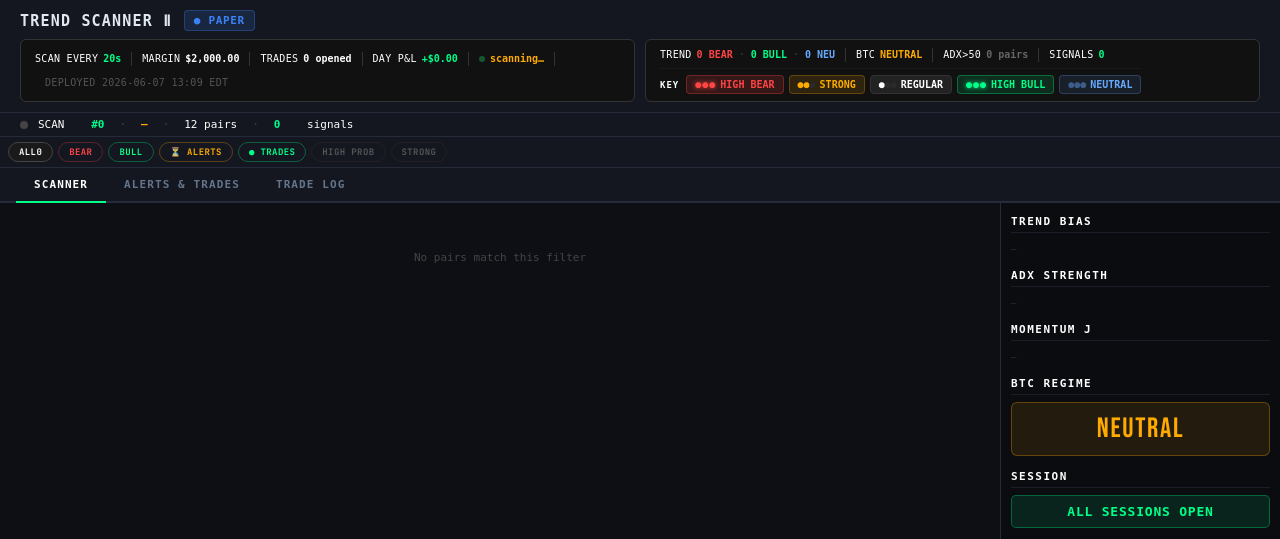
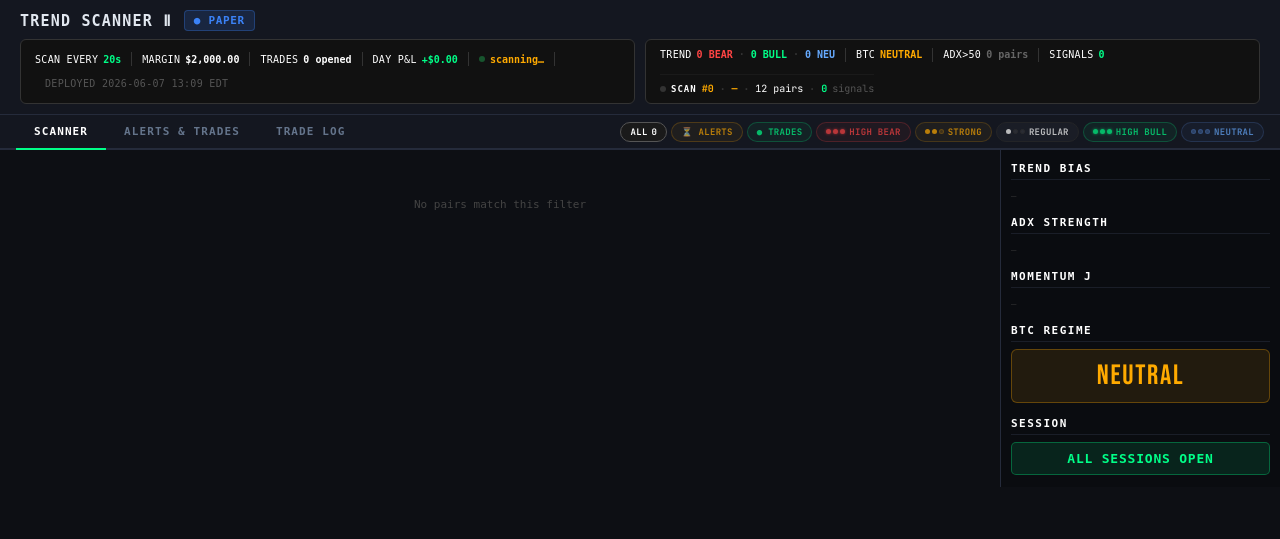
Before and after one commit to krishnanrvijay-afk/trend-scanner-part-deux, a FastAPI app: page / in a window 1280 px wide. Shown: the top 539 px of the page. Run offline with FastAPI, Linux system fonts and the light colour scheme; data that the repository does not hold is empty.

Commit message:
feat: filter pills on tab row, scan line in right card, remove key chips and standalone filter bar, filter logic on cards

```diff
--- a/templates/dashboard.html
+++ b/templates/dashboard.html
@@ -350,19 +350,6 @@
     .cap-yellow { background: var(--yellow); }
     .cap-red    { background: var(--red); }
 
-    /* ── Scan pulse strip ───────────────────────────────────── */
-    .scan-pulse-strip {
-      background: var(--surface);
-      border-bottom: 1px solid var(--border);
-      padding: 5px 20px;
-      display: flex;
-      align-items: center;
-      gap: 10px;
-      font-family: var(--font);
-      font-size: 11px;
-      white-space: nowrap;
-      overflow: hidden;
-    }
     .pulse-dot {
       width: 8px;
       height: 8px;
@@ -558,11 +545,11 @@
     .tab-content { display: none; }
     .tab-content.active { display: block; }
     .tab-actions {
-      margin-left: auto;
       display: flex;
       align-items: center;
       gap: 8px;
-      padding: 6px 0;
+      padding: 6px 0 6px 8px;
+      flex-shrink: 0;
     }
     @keyframes tab-label-flash {
       0%, 100% { color: var(--muted); }
@@ -795,25 +782,41 @@
       border-top: 1px solid #1a1a1a;
       flex-shrink: 0;
     }
-    /* ── Filter bar ───────────────────────────────────────── */
-    #filter-bar {
-      display:flex; flex-direction:row; gap:5px; padding:5px 8px;
-      overflow-x:auto; scrollbar-width:none;
-      background:var(--surface); border-bottom:1px solid var(--border);
+    /* ── Tab filter pills ─────────────────────────────────── */
+    .tab-filter-pills {
+      margin-left: auto;
+      display: flex;
+      align-items: center;
+      gap: 4px;
+      padding: 5px 0 5px 8px;
+      overflow-x: auto;
+      scrollbar-width: none;
+      flex-shrink: 1;
+      min-width: 0;
     }
-    #filter-bar::-webkit-scrollbar { display:none; }
-    .filter-pill {
-      display:inline-flex; align-items:center; padding:3px 10px;
-      border:1px solid #222; border-radius:12px;
-      font-family:'JetBrains Mono',monospace; font-size:9px; font-weight:700;
-      color:#555; cursor:pointer; white-space:nowrap; flex-shrink:0;
-      background:transparent; letter-spacing:0.4px;
+    .tab-filter-pills::-webkit-scrollbar { display: none; }
+    .tfp {
+      font-family: 'JetBrains Mono', monospace;
+      font-size: 9px; font-weight: 700;
+      padding: 3px 9px; border-radius: 10px; border: 1px solid;
+      cursor: pointer; flex-shrink: 0; letter-spacing: 0.3px;
+      display: inline-flex; align-items: center; gap: 4px;
+      opacity: 0.7; transition: opacity 0.15s;
     }
-    .filter-pill.active { background:#1a1a1a; border-color:#444; color:#fff; }
-    .filter-pill.fp-bear   { color:#ff4444; border-color:rgba(255,68,68,0.3); }
-    .filter-pill.fp-bull   { color:#00ff88; border-color:rgba(0,255,136,0.3); }
-    .filter-pill.fp-alerts { color:#ffaa00; border-color:rgba(255,170,0,0.3); }
-    .filter-pill.fp-trades { color:#00ff88; border-color:rgba(0,255,136,0.3); }
+    .tfp.active { border-color: #555 !important; opacity: 1; }
+    .tfp[data-filter="all"]       { border-color:#333; color:#fff; background:#1a1a1a; }
+    .tfp[data-filter="alerts"]    { border-color:rgba(255,170,0,0.3); color:#ffaa00; background:rgba(255,170,0,0.07); }
+    .tfp[data-filter="trades"]    { border-color:rgba(0,255,136,0.3); color:#00ff88; background:rgba(0,255,136,0.07); }
+    .tfp[data-filter="bear-high"] { border-color:rgba(255,68,68,0.3); color:#ff4444; background:rgba(255,68,68,0.08); }
+    .tfp[data-filter="strong"]    { border-color:rgba(255,170,0,0.25); color:#ffaa00; background:rgba(255,170,0,0.07); }
+    .tfp[data-filter="regular"]   { border-color:#2a2a2a; color:#fff; background:rgba(255,255,255,0.04); }
+    .tfp[data-filter="bull-high"] { border-color:rgba(0,255,136,0.3); color:#00ff88; background:rgba(0,255,136,0.08); }
+    .tfp[data-filter="neutral"]   { border-color:rgba(100,160,255,0.25); color:#66aaff; background:rgba(100,160,255,0.07); }
+    .tfp-dots { display:inline-flex; gap:2px; align-items:center; }
+    .tfp-dots span { width:5px; height:5px; border-radius:50%; display:inline-block; }
+    .tfp-dots-red   span { background:#ff4444; box-shadow:0 0 3px rgba(255,68,68,0.8); }
+    .tfp-dots-green span { background:#00ff88; box-shadow:0 0 3px rgba(0,255,136,0.8); }
+    .tfp-dots-blue  span { background:rgba(100,160,255,0.4); border:1px solid rgba(100,160,255,0.3); }
     /* ── Card grid ────────────────────────────────────────── */
     #card-grid {
       flex:1; min-width:0;
@@ -976,43 +979,24 @@
           <span class="hc-val" style="color:#00ff88" id="hc-signals">0</span>
         </div>
       </div>
-      <div style="border-top:1px solid #1a1a1a;padding-top:6px;display:flex;align-items:center;gap:5px;flex-wrap:wrap">
-        <span style="font-size:9px;font-weight:700;color:#ffffff;letter-spacing:1px;margin-right:2px">KEY</span>
-        <span style="display:inline-flex;align-items:center;gap:4px;font-size:10px;font-weight:700;padding:3px 8px;border-radius:4px;background:rgba(255,68,68,0.15);color:#ff4444;border:1px solid rgba(255,68,68,0.3)"><span style="letter-spacing:1px;text-shadow:0 0 5px rgba(255,68,68,0.8)">&#9679;&#9679;&#9679;</span>HIGH BEAR</span>
-        <span style="display:inline-flex;align-items:center;gap:4px;font-size:10px;font-weight:700;padding:3px 8px;border-radius:4px;background:rgba(255,170,0,0.12);color:#ffaa00;border:1px solid rgba(255,170,0,0.25)"><span><span style="color:#ffaa00">&#9679;&#9679;</span><span style="color:#2a2a2a">&#9679;</span></span>STRONG</span>
-        <span style="display:inline-flex;align-items:center;gap:4px;font-size:10px;font-weight:700;padding:3px 8px;border-radius:4px;background:rgba(255,255,255,0.07);color:#fff;border:1px solid #333"><span><span style="color:#ffffff">&#9679;</span><span style="color:#2a2a2a">&#9679;&#9679;</span></span>REGULAR</span>
-        <span style="display:inline-flex;align-items:center;gap:4px;font-size:10px;font-weight:700;padding:3px 8px;border-radius:4px;background:rgba(0,255,136,0.12);color:#00ff88;border:1px solid rgba(0,255,136,0.3)"><span style="letter-spacing:1px;text-shadow:0 0 5px rgba(0,255,136,0.8)">&#9679;&#9679;&#9679;</span>HIGH BULL</span>
-        <span style="display:inline-flex;align-items:center;gap:4px;font-size:10px;font-weight:700;padding:3px 8px;border-radius:4px;background:rgba(100,160,255,0.1);color:#66aaff;border:1px solid rgba(100,160,255,0.25)"><span style="opacity:0.45">&#9679;&#9679;&#9679;</span>NEUTRAL</span>
+      <div style="border-top:1px solid #1a1a1a;margin-top:6px;padding-top:6px;display:flex;align-items:center;gap:5px;flex-wrap:nowrap;overflow:hidden">
+        <span class="pulse-dot" id="pulse-dot" style="width:6px;height:6px;background:#333;flex-shrink:0"></span>
+        <span style="font-size:9px;font-weight:700;color:#ffffff;letter-spacing:1px;flex-shrink:0">SCAN</span>
+        <span id="pulse-scan-num" style="color:#ffaa00;font-weight:700;font-size:10px;font-family:'JetBrains Mono',monospace;flex-shrink:0">—</span>
+        <span style="color:#333;flex-shrink:0">·</span>
+        <span id="pulse-ago" style="color:#ffaa00;font-weight:700;font-size:10px;font-family:'JetBrains Mono',monospace;flex-shrink:0">—</span>
+        <span style="color:#333;flex-shrink:0">·</span>
+        <span style="color:#ffffff;font-size:10px;font-family:'JetBrains Mono',monospace;flex-shrink:0">12 pairs</span>
+        <span style="color:#333;flex-shrink:0">·</span>
+        <span id="pulse-signals" style="color:#00ff88;font-weight:700;font-size:10px;font-family:'JetBrains Mono',monospace;flex-shrink:0">—</span>
+        <span style="font-size:10px;color:#555;font-family:'JetBrains Mono',monospace">signals</span>
       </div>
     </div>
   </div>
 </header>
 
-<!-- Scan pulse strip -->
-<div class="scan-pulse-strip">
-  <span class="pulse-dot" id="pulse-dot"></span>
-  <span style="color:#ffffff">SCAN</span>&nbsp;<span id="pulse-scan-num" style="color:#00ff88;font-weight:bold">—</span>
-  <span style="color:#444444;margin:0 5px">·</span>
-  <span id="pulse-ago" style="color:#ffaa00;font-weight:bold">—</span>
-  <span style="color:#444444;margin:0 5px">·</span>
-  <span style="color:#ffffff">12 pairs</span>
-  <span style="color:#444444;margin:0 5px">·</span>
-  <span id="pulse-signals" style="color:#00ff88;font-weight:bold">—</span>&nbsp;<span style="color:#ffffff">signals</span>
-</div>
-
 <!-- Market strip: compact snapshot row shown on <900px screens -->
 <div id="market-strip"></div>
-
-<!-- Filter bar -->
-<div id="filter-bar">
-  <button class="filter-pill active" data-filter="all"    onclick="setFilter('all')">ALL <span id="filter-count">12</span></button>
-  <button class="filter-pill fp-bear"  data-filter="bear"   onclick="setFilter('bear')">BEAR</button>
-  <button class="filter-pill fp-bull"  data-filter="bull"   onclick="setFilter('bull')">BULL</button>
-  <button class="filter-pill fp-alerts" data-filter="alerts" onclick="setFilter('alerts')">⏳ ALERTS</button>
-  <button class="filter-pill fp-trades" data-filter="trades" onclick="setFilter('trades')">● TRADES</button>
-  <button class="filter-pill" data-filter="hp"     onclick="setFilter('hp')">HIGH PROB</button>
-  <button class="filter-pill" data-filter="strong" onclick="setFilter('strong')">STRONG</button>
-</div>
 
 <!-- Tab bar -->
 <div class="tab-bar">
@@ -1022,6 +1006,17 @@
     <span id="alert-badge" class="tab-badge" style="display:none"></span>
   </button>
   <button id="tab-btn-tradelog" class="tab-btn"        onclick="switchTab('tradelog')">TRADE LOG</button>
+  <!-- Filter pills — right-aligned in tab row -->
+  <div class="tab-filter-pills" id="tab-filter-pills">
+    <button class="tfp active" data-filter="all"       onclick="setFilter('all')">ALL <span id="filter-count">12</span></button>
+    <button class="tfp"        data-filter="alerts"    onclick="setFilter('alerts')">⏳ ALERTS</button>
+    <button class="tfp"        data-filter="trades"    onclick="setFilter('trades')">● TRADES</button>
+    <button class="tfp"        data-filter="bear-high" onclick="setFilter('bear-high')"><span class="tfp-dots tfp-dots-red"><span></span><span></span><span></span></span>HIGH BEAR</button>
+    <button class="tfp"        data-filter="strong"    onclick="setFilter('strong')"><span class="tfp-dots"><span style="background:#ffaa00"></span><span style="background:#ffaa00"></span><span style="background:rgba(255,170,0,0.2);border:1px solid rgba(255,170,0,0.3)"></span></span>STRONG</button>
+    <button class="tfp"        data-filter="regular"   onclick="setFilter('regular')"><span class="tfp-dots"><span style="background:#fff"></span><span style="background:rgba(255,255,255,0.1);border:1px solid #333"></span><span style="background:rgba(255,255,255,0.1);border:1px solid #333"></span></span>REGULAR</button>
+    <button class="tfp"        data-filter="bull-high" onclick="setFilter('bull-high')"><span class="tfp-dots tfp-dots-green"><span></span><span></span><span></span></span>HIGH BULL</button>
+    <button class="tfp"        data-filter="neutral"   onclick="setFilter('neutral')"><span class="tfp-dots tfp-dots-blue"><span></span><span></span><span></span></span>NEUTRAL</button>
+  </div>
   <div class="tab-actions" id="tradelog-tab-actions" style="display:none">
     <a href="/api/tradelog/csv" class="pill pill-download" style="text-decoration:none;padding:5px 12px;font-size:10px">↓ CSV</a>
     <button id="clear-log-btn" class="pill pill-clear" style="padding:5px 12px;font-size:10px" onclick="clearTradeLog()">✕ CLEAR LOG</button>
```
